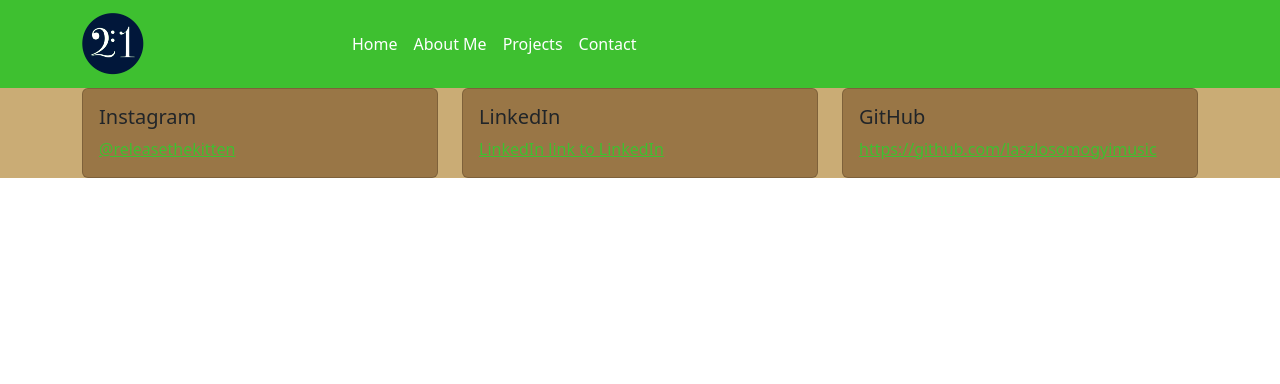
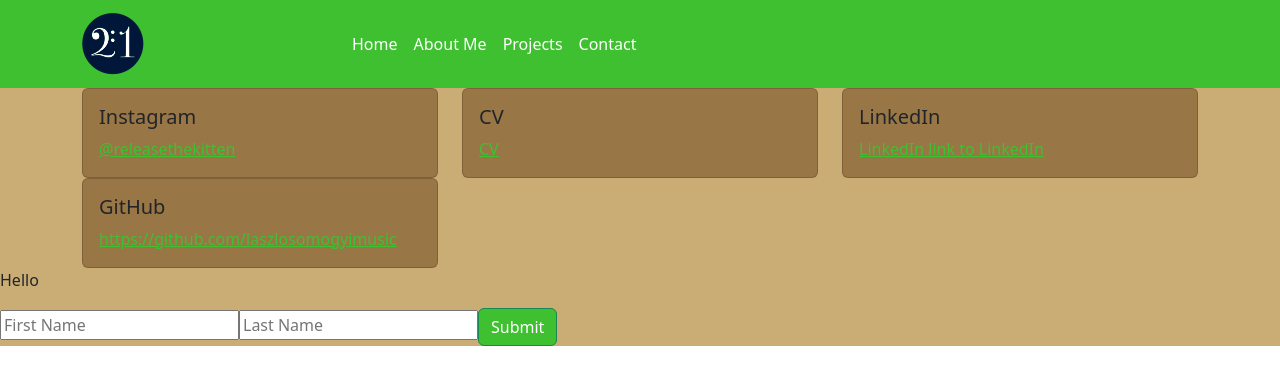
Before and after one commit to laszlosomogyimusic/laszlosomogyimusic.com-portfolio, a React (Create React App) app: page /contact in a window 1280 px wide. Shown: the top 384 px of the page. Built offline with nearby package versions, Linux system fonts and the light colour scheme.

Commit message:
Contact finished Ready to merge with main

```diff
--- a/src/pages/Contact.jsx
+++ b/src/pages/Contact.jsx
@@ -1,6 +1,37 @@
+import { Component } from "react";
 import "styles/Contact.css"
 
-const Contact = () => {
+class Contact extends Component {
+
+  state = {
+    firstName: "",
+    lastName: ""
+  };
+
+  handleInputChange = event => {
+    // Getting the value and name of the input which triggered the change
+    const value = event.target.value;
+    const name = event.target.name;
+
+    // Updating the input's state
+    this.setState({
+      [name]: value
+    });
+  };
+
+  handleFormSubmit = event => {
+    // Preventing the default behavior of the form submit (which is to refresh the page)
+    event.preventDefault();
+
+    // Alert the user their first and last name, clear `this.state.firstName` and `this.state.lastName`, clearing the inputs
+    alert(`Hello ${this.state.firstName} ${this.state.lastName}`);
+    this.setState({
+      firstName: "",
+      lastName: ""
+    });
+  };
+
+  render() {
     return (
       <div className="Contact">
         <div className="container">
@@ -11,6 +42,15 @@ const Contact = () => {
                   <h5 className="card-title">Instagram</h5>
                   <i className="fab fa-instagram"></i>
                   <a className="footer-anchor" href="http://instagram.com/releasethekitten" target="_blank" rel="noreferrer">@releasethekitten</a>
+                </div>
+              </div>
+            </div>
+            <div className="cardContainer col-lg-4 col-md-4 col-sm-12">
+              <div className="card">
+                <div className="card-body">
+                  <h5 className="card-title">CV</h5>
+                  <i className="fab fa-instagram"></i>
+                  <a className="footer-anchor" href="assets/cv/CV_Laszlo_Somogyi.pdf" target="_blank" rel="noreferrer">CV</a>
                 </div>
               </div>
             </div>
@@ -34,8 +74,32 @@ const Contact = () => {
             </div>
           </div>
         </div>
+
+        <div>
+          <p>
+            Hello {this.state.firstName} {this.state.lastName}
+          </p>
+          <form className="form">
+            <input
+              value={this.state.firstName}
+              name="firstName"
+              onChange={this.handleInputChange}
+              type="text"
+              placeholder="First Name"
+            />
+            <input
+              value={this.state.lastName}
+              name="lastName"
+              onChange={this.handleInputChange}
+              type="text"
+              placeholder="Last Name"
+            />
+            <button className="btn btn-success" onClick={this.handleFormSubmit}>Submit</button>
+          </form>
+        </div>
       </div>
     );
+  };
 }
 
 export default Contact;
```
Also changed, not shown: 1 other file (tests, documents, lock files or other folders). Lines whose indentation alone changed are shown as unchanged.
